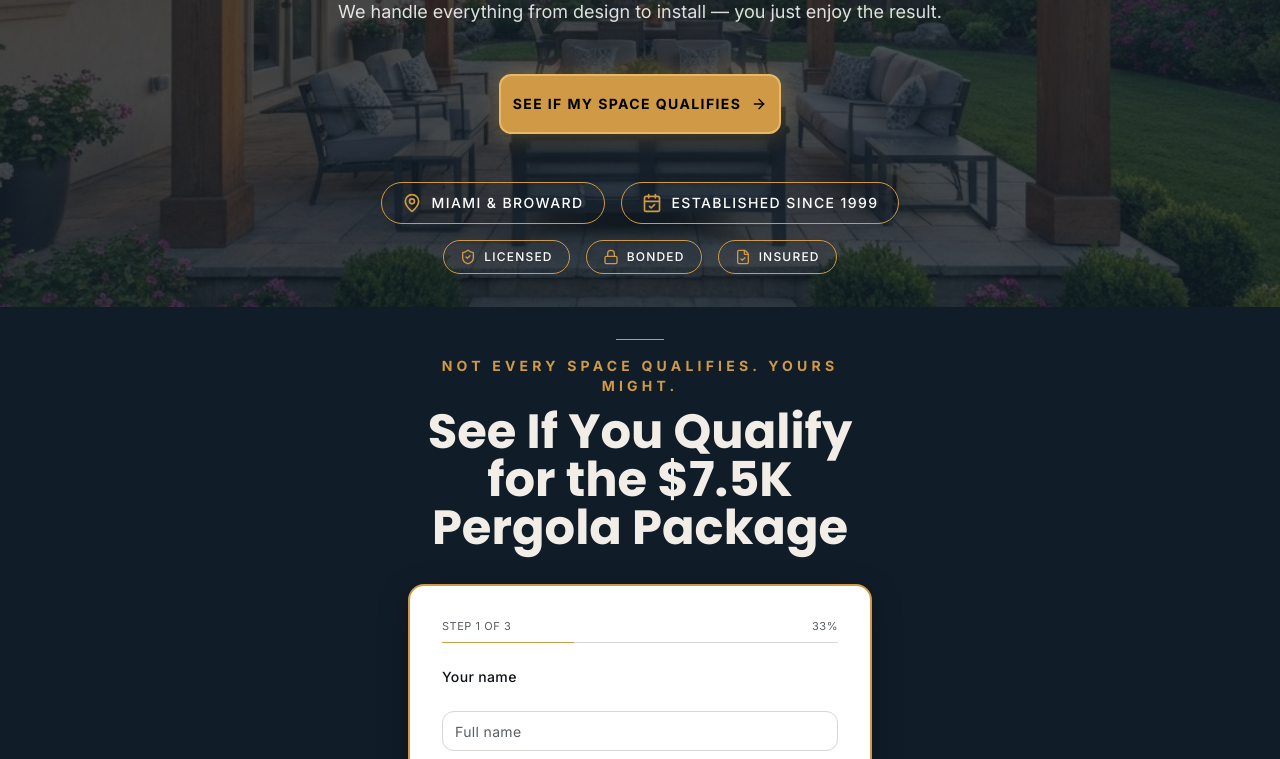
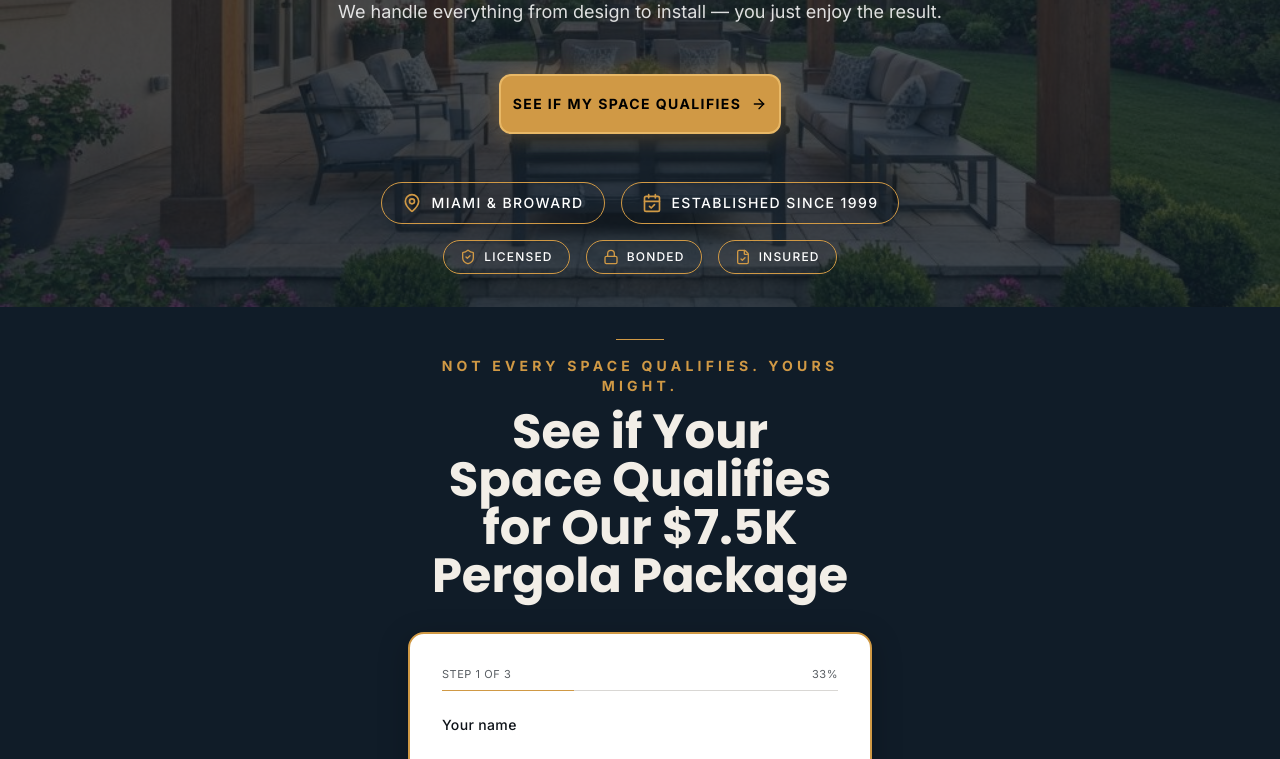
Before and after one commit to Fbet590/Deco-Abrusci-2.0, a Next.js app: page / in a window 1280 px wide. Shown: the part 446-1205 px from the top of the page. Built offline with nearby package versions, Linux system fonts and the light colour scheme.

Commit message:
fix: update form section headline for clarity
Revise headline to better reflect eligibility criteria for pergola package.

```diff
--- a/components/quote-form.tsx
+++ b/components/quote-form.tsx
@@ -136,7 +136,7 @@ export function QuoteForm({ id }: { id?: string }) {
             Not Every Space Qualifies. Yours Might.
           </p>
           <h2 className="mt-3 font-serif text-4xl font-bold text-primary-foreground sm:text-5xl text-balance">
-            See If You Qualify for the $7.5K Pergola Package
+            See if Your Space Qualifies for Our $7.5K Pergola Package
           </h2>
         </div>
 
```
